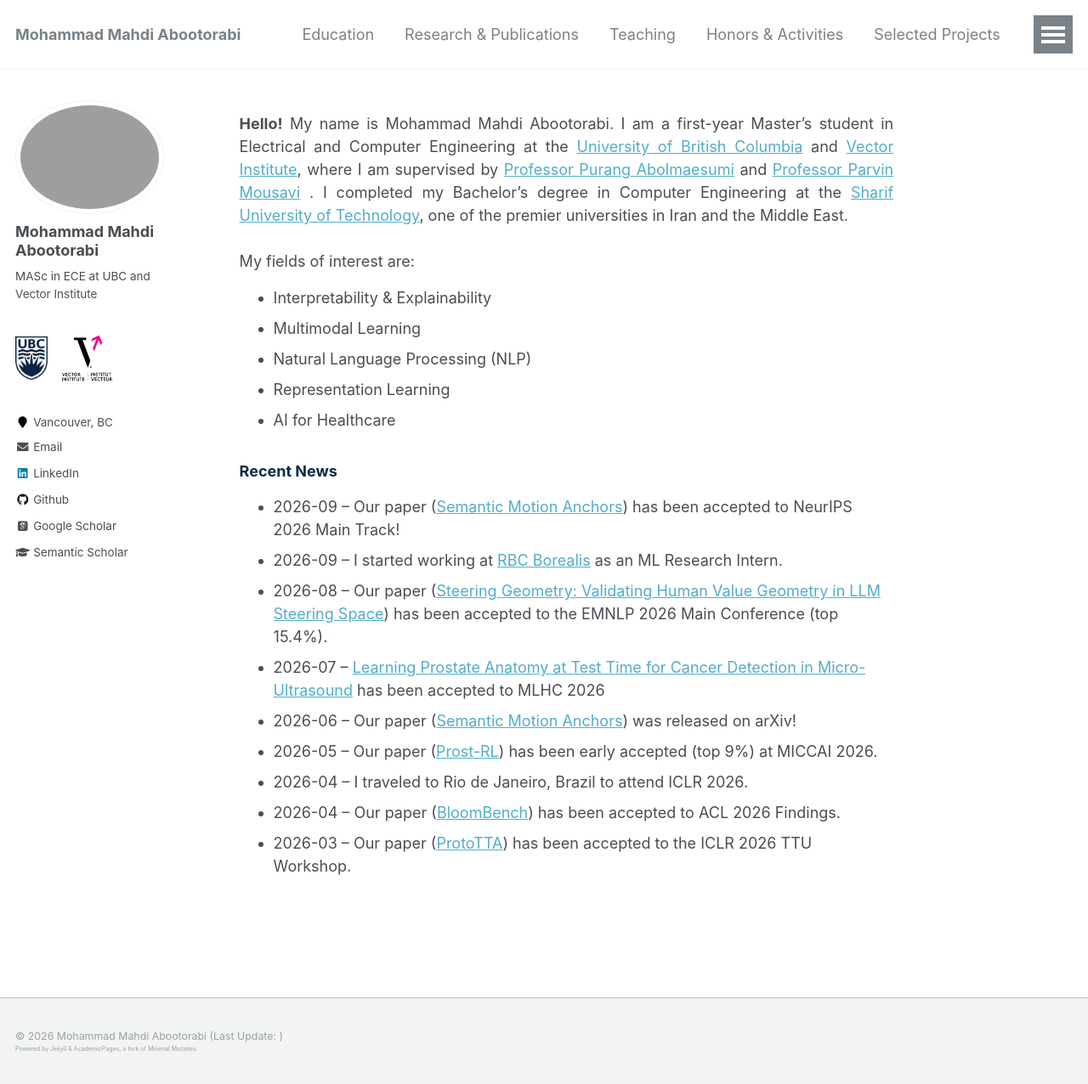
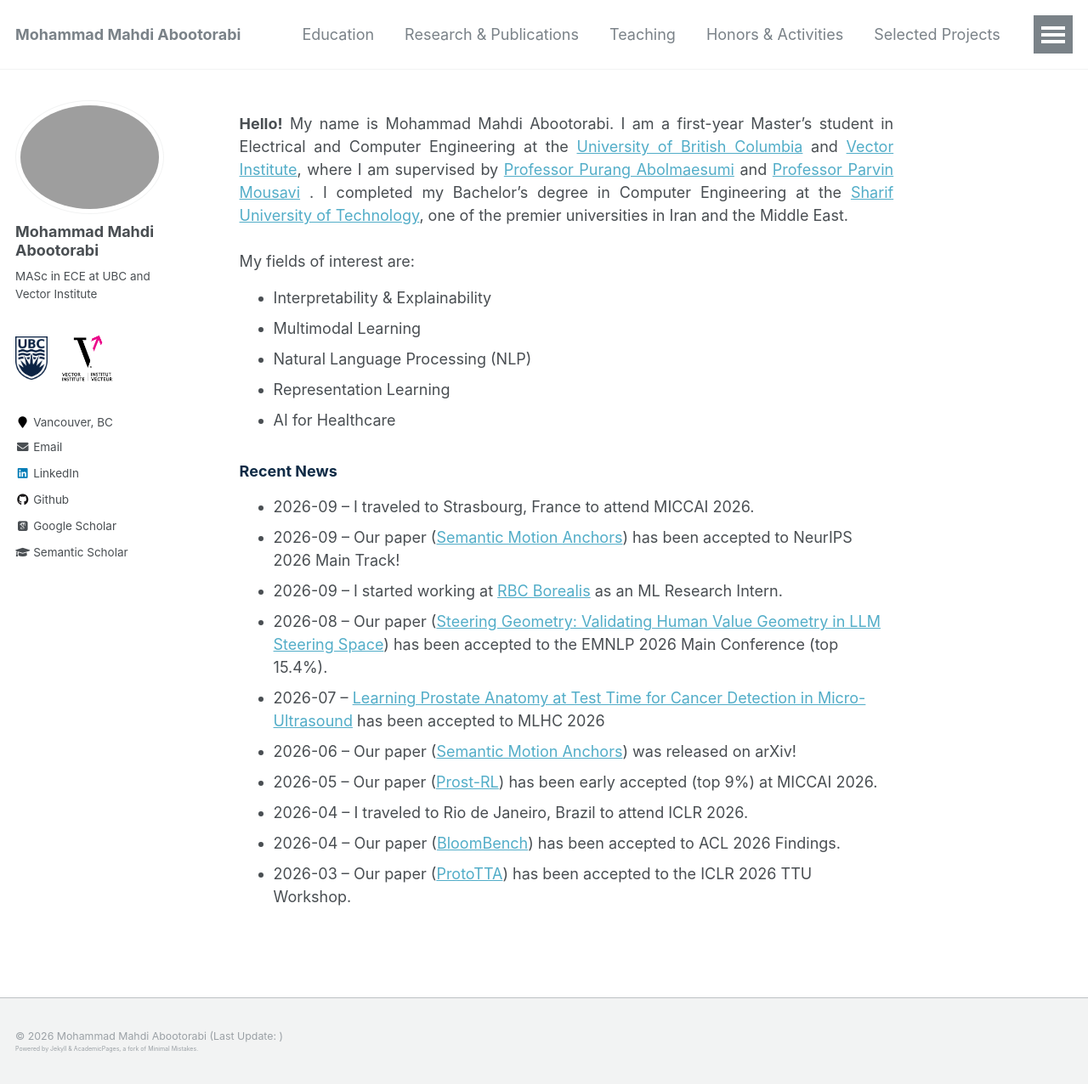
Before and after one commit to aboots/aboots.github.io, a Jekyll site: the page built from _pages/about.md, in a window 1280 px wide and 1276 px high. Shown: the whole window at 85% size. Built offline with Jekyll 4.4.1, drawn with Linux system fonts in a browser that asks for light colours; nearby versions of some CDN libraries; some web fonts are replaced.

Commit message:
Update about.md

```diff
--- a/_pages/about.md
+++ b/_pages/about.md
@@ -33,6 +33,7 @@ My fields of interest are:
 
 <h3 class="header-color">Recent News</h3>
 <ul markdown='1'>
+<li>2026-09 – I traveled to Strasbourg, France to attend MICCAI 2026.</li>
 <li>2026-09 – Our paper (<a href="https://arxiv.org/abs/2605.30608">Semantic Motion Anchors</a>) has been accepted to NeurIPS 2026 Main Track!</li>
 <li>2026-09 – I started working at <a href="https://rbcborealis.com/">RBC Borealis</a> as an ML Research Intern.</li>
 <li>2026-08 – Our paper (<a href="https://arxiv.org/abs/2609.06289">Steering Geometry: Validating Human Value Geometry in LLM Steering Space</a>) has been accepted to the EMNLP 2026 Main Conference (top 15.4%).</li>
```
